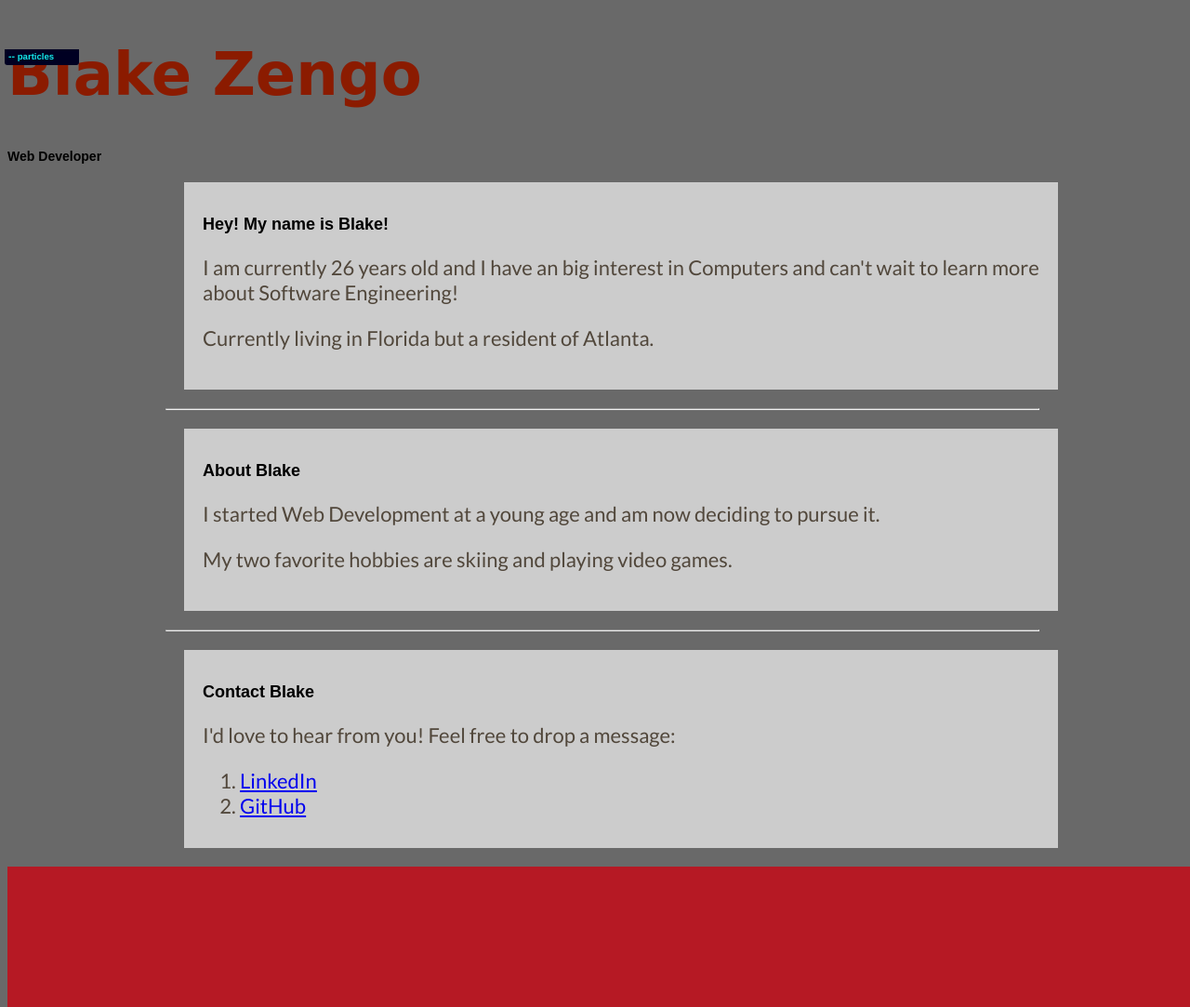
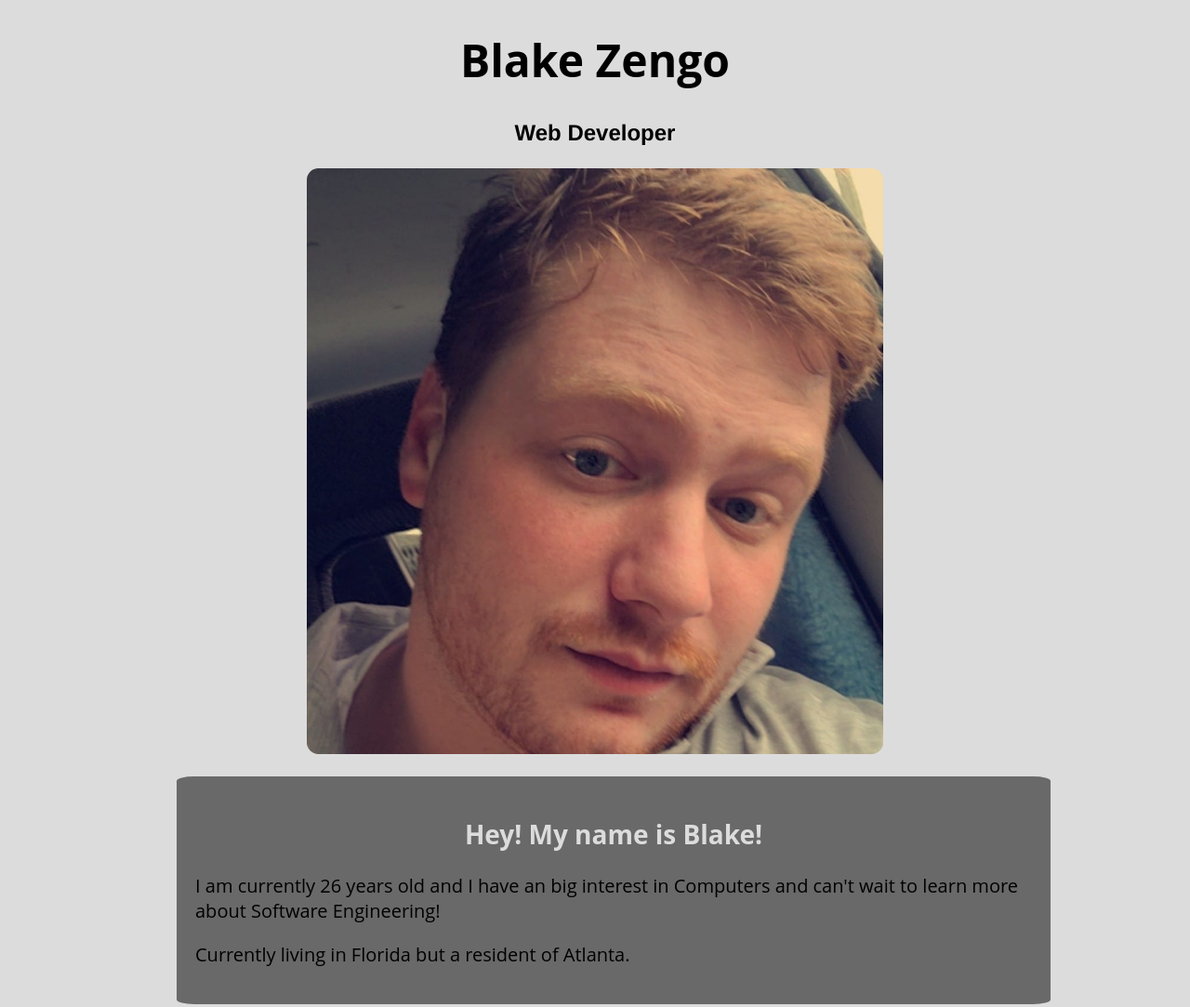
Before and after one commit to Blake8598/portfolio, a plain HTML site: page index.html in a window 1280 px wide. Shown: the top 1083 px of the page at 93% size. Drawn offline with Linux system fonts and the light colour scheme; a web font is replaced by a local one.

Commit message:
Add files via upload

```diff
--- a/css/style.css
+++ b/css/style.css
@@ -9,15 +9,63 @@
 
 @import url(https://fonts.googleapis.com/css?family=Fredericka+the+Great|Lato);
 
+.center {
+	align: center;
+	text-align: center;
+
+}
+
 body {
-  background-color: #ffffff;
+
+background: #dcdcdc;
 }
+h1 {
+	font-size: 300%;
+	text-align: center;
+	font-style: bold;
+	font-family: "open sans", Helvetica, serif;
+	text-color: #696969;
+}
+h2 {
+	font-size: 175%;
+	text-align: center;
+	font-family: "open sans", Helvetica, serif;
+	color: #dcdcdc;
+}
+h3 {
+	font-size: 150%;
+	text-align: center;
+	font-style: bold;
+	font-family: Merriweather, Helvetica, serif;
+	text-color: #696969;
+}
+p {
+	font-size: 125%;
+	text-align: left;
+	font-family: "open sans", Helvetica, serif;
+}
+img {
+	border-radius: 2%;
+	height: auto;
+}
+
+a {
+  font-family: Arial, sans-serif;
+  font-size: 125%;
+}
+
+a:link    { color: #f5deb3;  }
+a:visited { color: #f5deb3;   }
+a:hover   { color: #a99a86; }
+a:active  { color: #f5deb3;  }
 .box {
   width: 940px;
-  background: #ccc;
+  background: #696969;
   padding: 20px;
   border: 0px;
   margin: 20px;
+  border-radius: 2%;
+  text-color: #dcdcdc;
 }
 .border-box {
   box-sizing: border-box;
@@ -29,8 +77,9 @@ body {
 
 }
 
-.imageContainer {
-  float: left;
+.picture {
+  align: center;
+  margin: auto;
   width: 620px;
 }
 
@@ -39,22 +88,6 @@ body {
   width: 300px;
   margin-left: 20px;
   margin-top: 20px;
-}
-
-img {
-  width: 100%;
-}
-
-h1 {
-  font-family: 'Fredericka the Great', cursive;
-  font-size: 64px;
-  color: #8b1b00;
-}
-
-p, li {
-  font-family: 'Lato', sans-serif;
-  font-size: 22px;
-  color: #51473b;
 }
 
 
@@ -70,74 +103,3 @@ p, li {
   display: table;
   clear: both;
 }
-
-html,body{
-	width:100%;
-	height:100%;
-	background:#696969;
-}
-
-html{
-  -webkit-tap-highlight-color: rgba(0, 0, 0, 0);
-}
-
-
-body{
-  font:normal 75% Arial, Helvetica, sans-serif;
-}
-canvas{
-  display:block;
-  vertical-align:bottom;
-}
-
-
-/* ---- stats.js ---- */
-
-.count-particles{
-  background: #000022;
-  position: absolute;
-  top: 48px;
-  left: 0;
-  width: 80px;
-  color: #13E8E9;
-  font-size: .8em;
-  text-align: left;
-  text-indent: 4px;
-  line-height: 14px;
-  padding-bottom: 2px;
-  font-family: Helvetica, Arial, sans-serif;
-  font-weight: bold;
-}
-
-.js-count-particles{
-  font-size: 1.1em;
-}
-
-#stats,
-.count-particles{
-  -webkit-user-select: none;
-  margin-top: 5px;
-  margin-left: 5px;
-}
-
-#stats{
-  border-radius: 3px 3px 0 0;
-  overflow: hidden;
-}
-
-.count-particles{
-  border-radius: 0 0 3px 3px;
-}
-
-
-/* ---- particles.js container ---- */
-
-#particles-js{
-  width: 100%;
-  height: 100%;
-  background-color: #b61924;
-  background-image: url('');
-  background-size: cover;
-  background-position: 50% 50%;
-  background-repeat: no-repeat;
-}
--- a/index.html
+++ b/index.html
@@ -5,7 +5,7 @@
 
     <title>Portfolio</title>
 
-
+	<meta name="description" content="My Portfolio">
     <link href="css/style.css" media="screen" rel="stylesheet" type="text/css" />
 
 </head>
@@ -14,7 +14,7 @@
 
     <!-- WEB PAGE CONTENT HERE -->
 	<header>
-		<div>
+		<div class = "center">
 			<h1>Blake Zengo</h1>
 			<h3>Web Developer</h3>
 		</div>
@@ -22,7 +22,13 @@
 
 	<main>
 		<div class="wrapper">
-			<article>
+
+				<section>
+					<div class="picture">
+						<img src="picture-of-me.jpg" alt="Blake" class="picture">
+
+					</div
+				</section>
 				<section>
 					<div class="box border-box">
 						<h2>Hey! My name is Blake!</h2>
@@ -57,38 +63,7 @@
 
 	</footer>
 
-	<!-- count particles -->
-<div class="count-particles">
-  <span class="js-count-particles">--</span> particles
-</div>
-  <!-- particles.js container -->
-<div id="particles-js"></div>
 
-<!-- scripts -->
-<script src="../particles.js"></script>
-<script src="js/app.js"></script>
-
-<!-- stats.js -->
-<script src="js/lib/stats.js"></script>
-<script>
-  var count_particles, stats, update;
-  stats = new Stats;
-  stats.setMode(0);
-  stats.domElement.style.position = 'absolute';
-  stats.domElement.style.left = '0px';
-  stats.domElement.style.top = '0px';
-  document.body.appendChild(stats.domElement);
-  count_particles = document.querySelector('.js-count-particles');
-  update = function() {
-    stats.begin();
-    stats.end();
-    if (window.pJSDom[0].pJS.particles && window.pJSDom[0].pJS.particles.array) {
-      count_particles.innerText = window.pJSDom[0].pJS.particles.array.length;
-    }
-    requestAnimationFrame(update);
-  };
-  requestAnimationFrame(update);
-</script>
 
 </body>
 
```
Also changed, not shown: picture-of-me.jpg (added).
